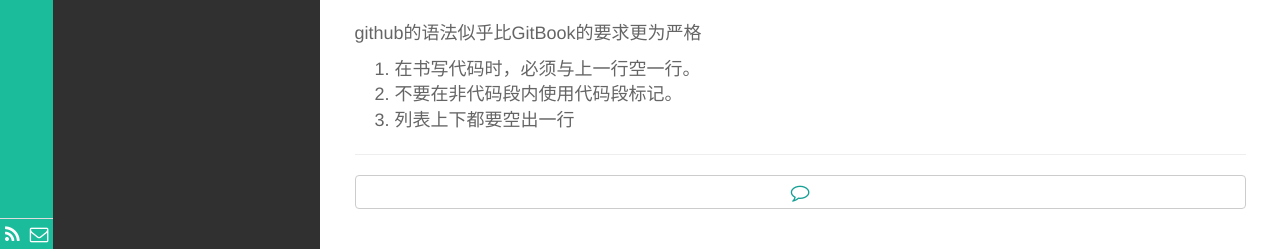
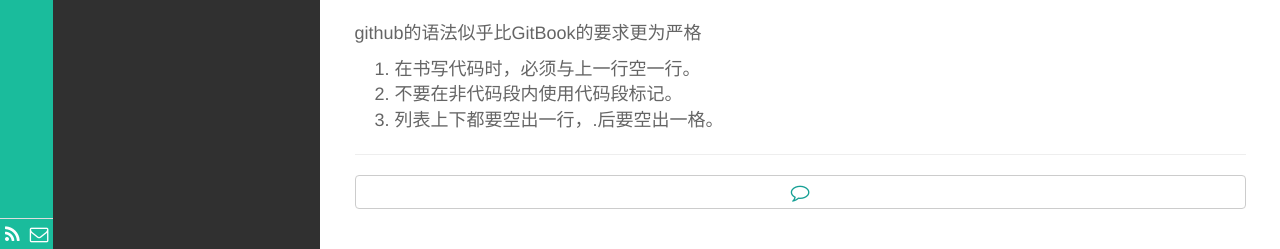
Before and after one commit to ivyxjc/jekyll_blog, a Jekyll site: the page built from _posts/Web/2016-02-18-blog-introductions.md, in a window 1280 px wide. Shown: the part 1018-1267 px from the top of the page. Built offline with Jekyll 4.4.1, drawn with Linux system fonts in a browser that asks for light colours; Markdown is read by kramdown in place of the engine named in the settings.

Commit message:
edu round 7

```diff
--- a/_posts/Web/2016-02-18-blog-introductions.md
+++ b/_posts/Web/2016-02-18-blog-introductions.md
@@ -40,4 +40,4 @@
 
 1. 在书写代码时，必须与上一行空一行。
 2. 不要在非代码段内使用代码段标记。
-3. 列表上下都要空出一行
+3. 列表上下都要空出一行，\.后要空出一格。
```
Also changed, not shown: _posts/gitbook/thinkInJava/2016-01-21-thread.md (+2 -1 lines).
